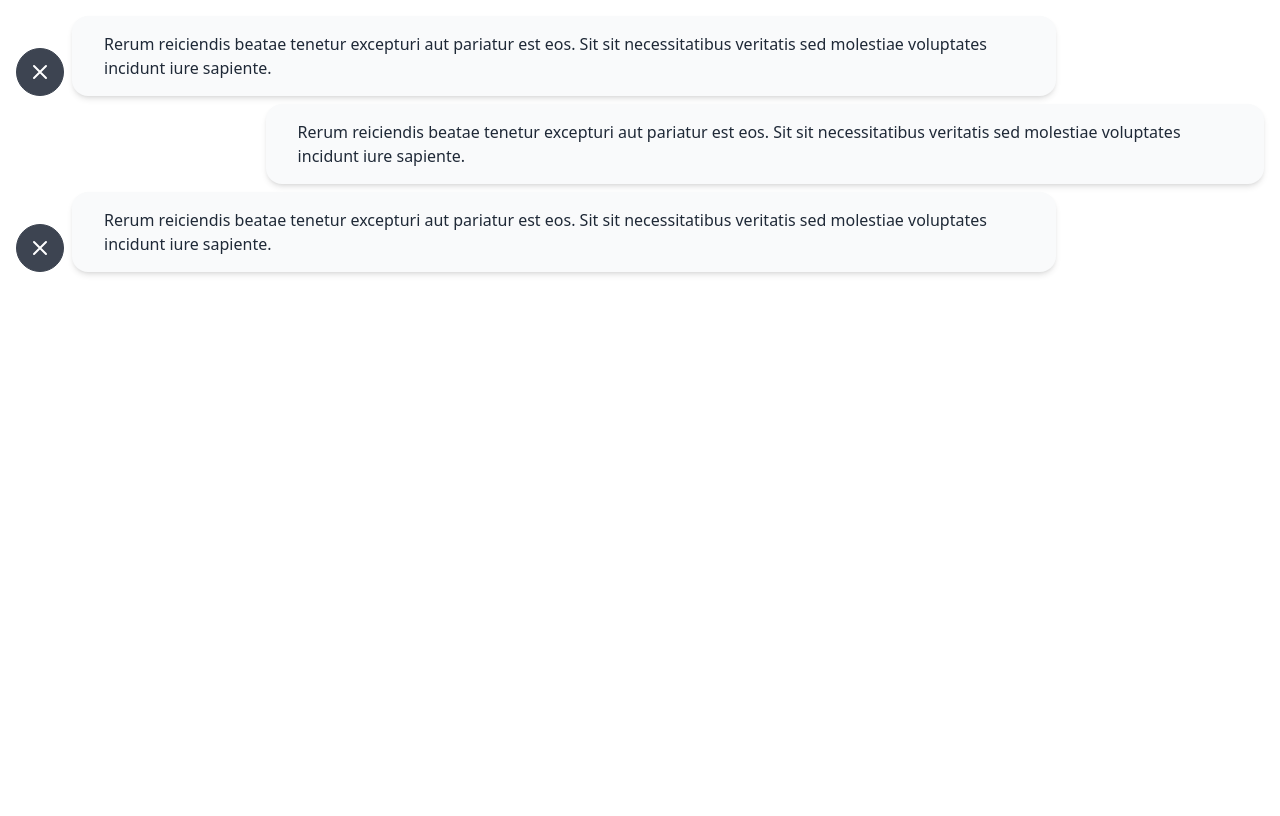
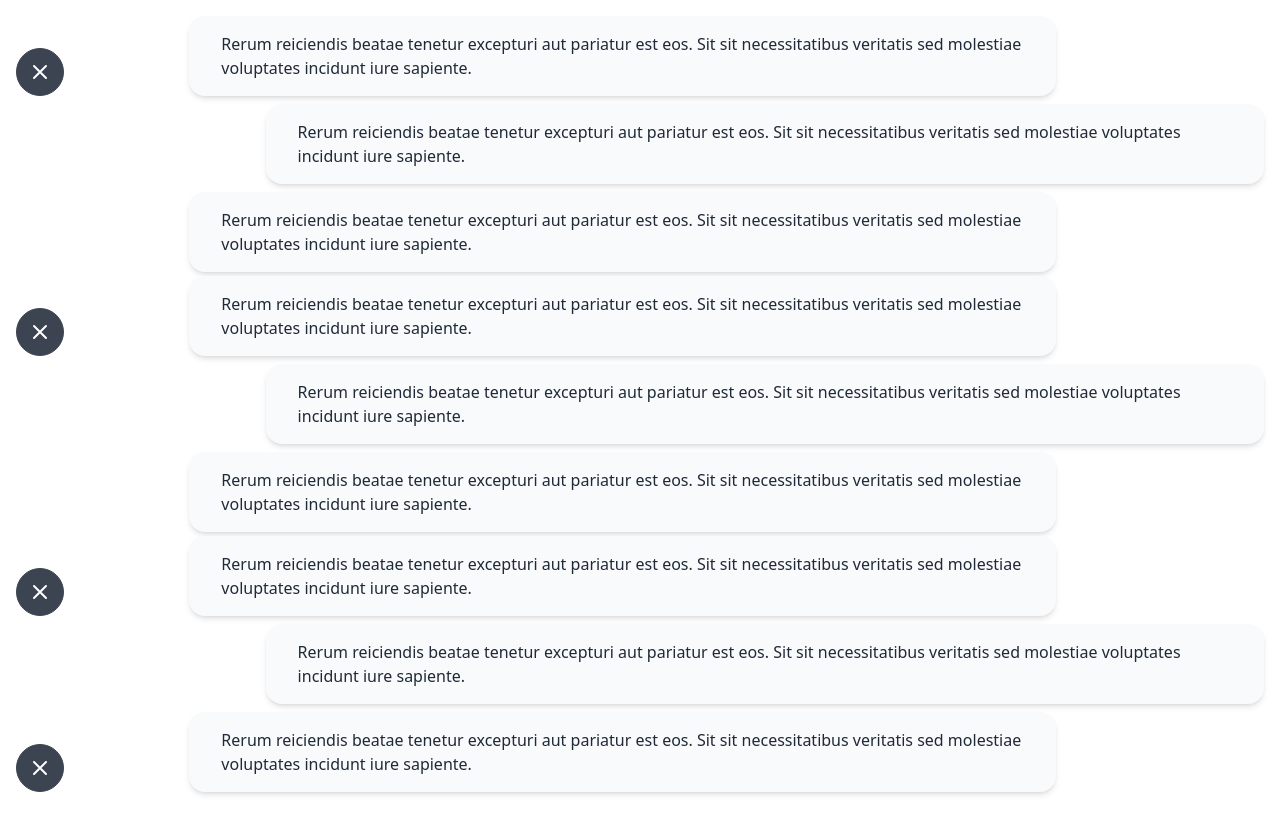
Before and after one commit to c3n7/antimony-frontend, a Vue app: page / in a window 1280 px wide. Built offline with nearby package versions, Linux system fonts and the light colour scheme.

Commit message:
Showing grouped messages

```diff
--- a/src/App.vue
+++ b/src/App.vue
@@ -1,6 +1,12 @@
 <template>
   <div class="space-y-16 p-4">
     <div class="flex flex-wrap">
+      <ReceivedMessage />
+      <SentMessage />
+      <GroupedReceivedMessage />
+      <ReceivedMessage />
+      <SentMessage />
+      <GroupedReceivedMessage />
       <ReceivedMessage />
       <SentMessage />
       <ReceivedMessage />
@@ -11,11 +17,13 @@
 <script>
 import ReceivedMessage from "./components/ReceivedMessage.vue";
 import SentMessage from "./components/SentMessage.vue";
+import GroupedReceivedMessage from "./components/GroupedReceivedMessage.vue";
 export default {
   name: "App",
   components: {
     ReceivedMessage,
     SentMessage,
+    GroupedReceivedMessage,
   },
 };
 </script>
--- /dev/null
+++ b/src/components/GroupedReceivedMessage.vue
@@ -0,0 +1,21 @@
+<template>
+  <div class="basis-10/12 flex justify-end mb-1">
+    <div class="card shadow-md bg-base-200 basis-10/12">
+      <div class="card-body py-4">
+        <p>
+          Rerum reiciendis beatae tenetur excepturi aut pariatur est eos. Sit
+          sit necessitatibus veritatis sed molestiae voluptates incidunt iure
+          sapiente.
+        </p>
+      </div>
+    </div>
+  </div>
+</template>
+
+<script>
+export default {
+  name: "GroupedReceivedMessage",
+};
+</script>
+
+<style></style>
--- a/src/components/ReceivedMessage.vue
+++ b/src/components/ReceivedMessage.vue
@@ -1,6 +1,7 @@
 <template>
-  <div class="basis-10/12 flex items-end mb-2">
-    <button class="btn btn-circle btn-md mr-2">
+  <div class="basis-10/12 flex items-end mb-2 justify-between">
+    <div class="basis-1/12">
+      <button class="btn btn-circle btn-md">
         <svg
           xmlns="http://www.w3.org/2000/svg"
           fill="none"
@@ -15,7 +16,8 @@
           ></path>
         </svg>
       </button>
-    <div class="card shadow-md bg-base-200">
+    </div>
+    <div class="card shadow-md bg-base-200 basis-10/12">
       <div class="card-body py-4">
         <p>
           Rerum reiciendis beatae tenetur excepturi aut pariatur est eos. Sit
```
Lines whose indentation alone changed are shown as unchanged.
